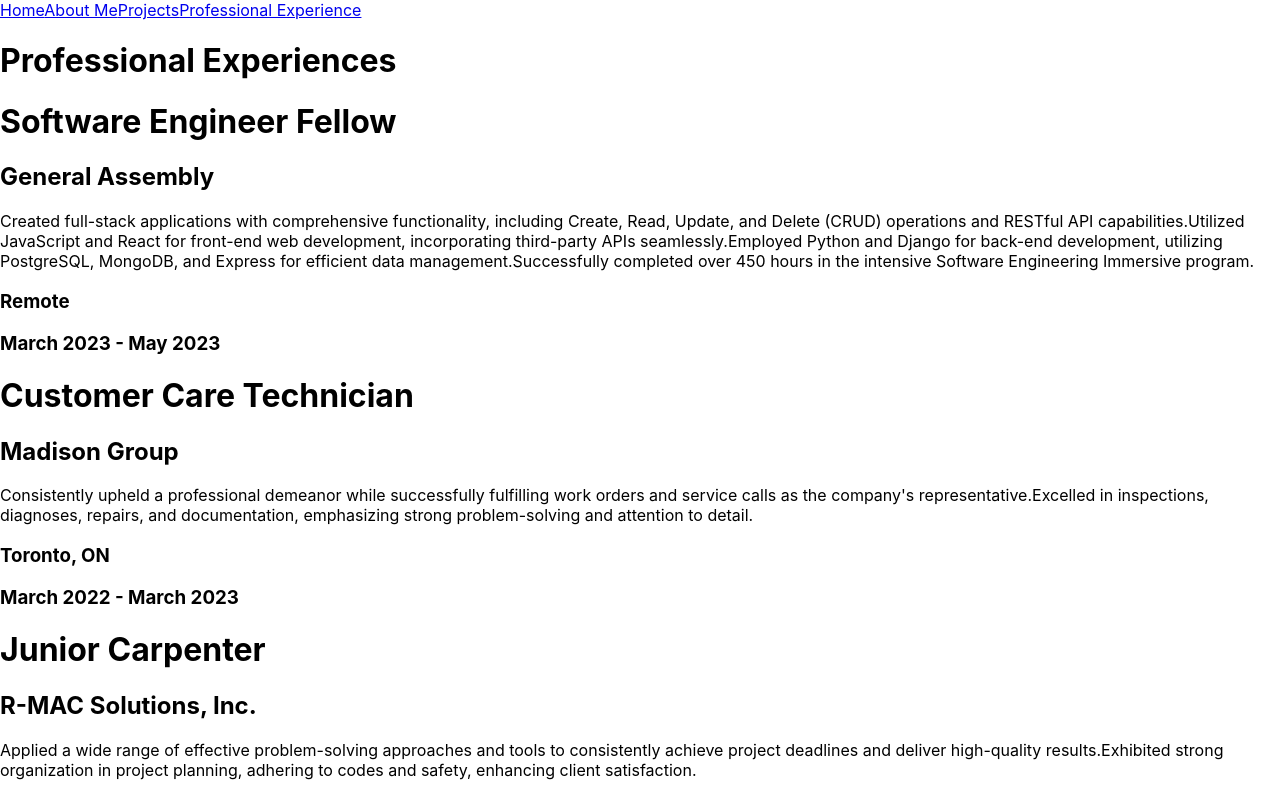
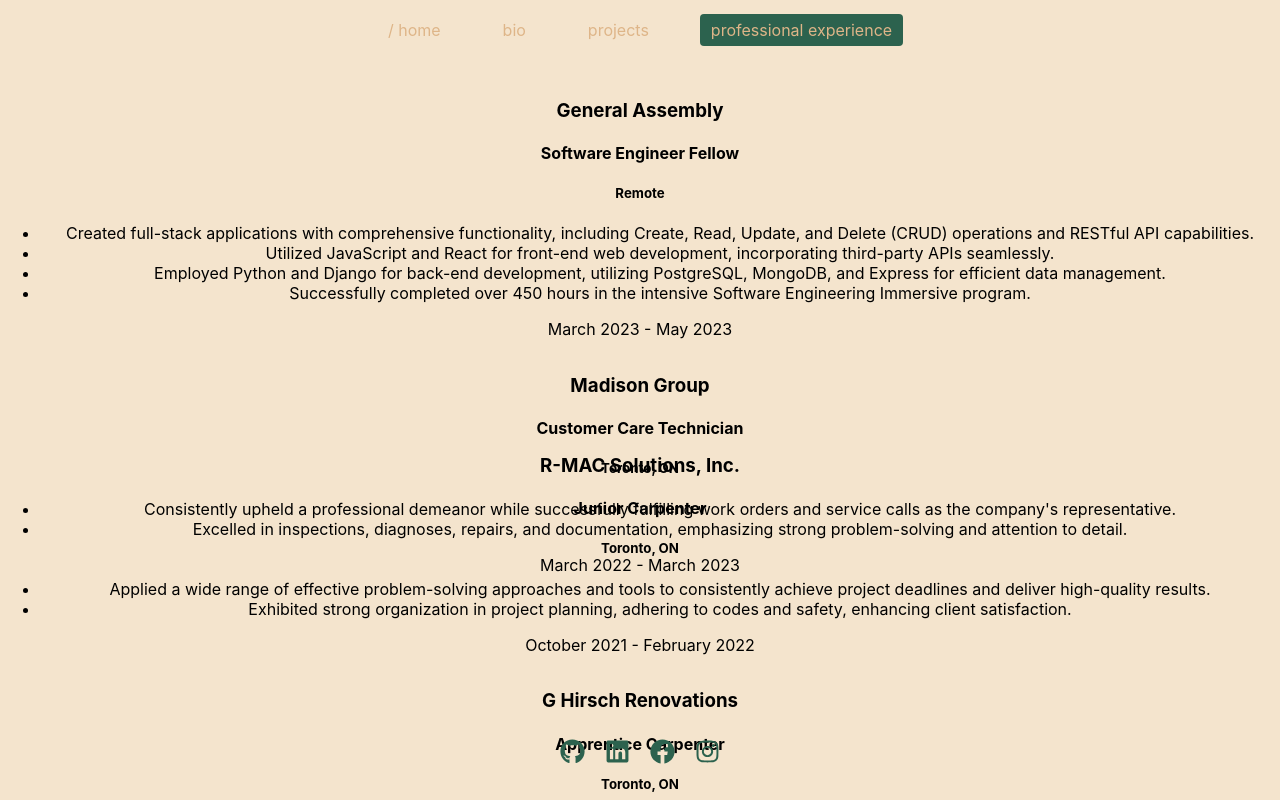
Before and after one commit to Arjybltrn/portfoliov2, a React (Create React App) app: page /experience in a window 1280 px wide. Shown: the top 800 px of the page. Built offline with nearby package versions, Linux system fonts and the light colour scheme.

Commit message:
adds styling

```diff
--- a/src/App.css
+++ b/src/App.css
@@ -36,3 +36,50 @@
     transform: rotate(360deg);
   }
 }
+
+/* App.css */
+:root {
+  --primary-color: #ffa15e; /* Moonrise Kingdom orange */
+  --secondary-color: #5a9b88; /* Moonrise Kingdom green */
+  --background-color: #f4e4cd; /* Creamy background */
+  --nav-footer-height: 80px; /* Common height for nav and footer */
+}
+
+body {
+  background-color: var(--background-color);
+  margin: 0;
+}
+
+.App {
+  display: grid;
+  grid-template-rows: var(--nav-footer-height) 1fr var(--nav-footer-height); /* Three rows: top nav, content, footer */
+  grid-template-columns: 1fr; /* Single column */
+  height: 100vh; /* Make sure the grid covers the entire viewport height */
+}
+
+nav {
+  grid-row: 1; /* Place the nav in the first row */
+  grid-column: 1; /* Place the nav in the first column */
+  height: var(--nav-footer-height); /* Set the height of the nav */
+  display: flex;
+  justify-content: center;
+  align-items: center;
+  color: white;
+}
+
+.name{
+  grid-row: 2; /* Place name and title in the second row */
+  grid-column: 1; /* Place name and title in the first column */
+  text-align: center;
+  padding: 20px;
+}
+
+.footer li{
+  grid-row: 3; /* Place the footer in the third row */
+  grid-column: 1; /* Place the footer in the first column */
+  height: var(--nav-footer-height); /* Set the height of the footer */
+  text-align: center;
+  color: white;
+  padding: 10px;
+  display: inline;
+}
--- a/src/App.js
+++ b/src/App.js
@@ -1,6 +1,8 @@
 import './App.css';
 import { Link } from "react-router-dom"
 import Footer from './components/Footer'
+import Nav from './components/Nav'
+import './css/Nav.css'
 
 import React from 'react';
 
@@ -9,20 +11,24 @@
 
 export function App() {
     return (
-        <div>
-            <nav>
-                <Link to="/">Home</Link>
-                <Link to="/about">About Me</Link>
-                <Link to="/projects">Projects</Link>
-                <Link to="/experience">Professional Experience</Link>
-            </nav>
+        <div className='App'>
+            <Nav />
+
             <div className="name">
-                <h1>Arjay Beltran</h1>
-            </div>
-            <div className='title'>
+                <h1>Hello. I'm Arjay </h1>
                 <h2>Software Engineer</h2>
             </div>
-            <Footer />
+
+
+            <div className='title'>
+
+            </div>
+
+
+            <div className='footer'>
+                <Footer />
+            </div>
+
         </div>
     );
 }
--- a/src/components/About.js
+++ b/src/components/About.js
@@ -8,7 +8,7 @@
 
 export function About() {
     return (
-    <div>
+    <div className='App'>
         <Nav />
         <p>{about}</p>
         <Footer />
--- a/src/components/Experience.js
+++ b/src/components/Experience.js
@@ -41,7 +41,7 @@
         {
             companyName: "G Hirsch Renovations",
             jobTitle: "Apprentice Carpenter",
-            location: "Toronto",
+            location: "Toronto, ON",
             jobDesc: [
                         "Proficiently organized job sites, efficiently gathering tools and materials, while upholding high standards of cleanliness and safety.",
                         "Aided carpenters in structure installation, displayed problem-solving skills, and maintained workspace.",
@@ -51,8 +51,8 @@
         },
         {
             companyName: "UNIQLO Canada",
-            jobTitle: "Assistant Store Manager",
-            location: "Toronto",
+            jobTitle: "Assistant Manager",
+            location: "Toronto, ON",
             jobDesc: [
                         "Successfully achieved daily store sales target of 100% through strategic planning and effective sales management.",
                         "Oversaw store operations, prioritizing safety and excellent customer service.",
@@ -63,36 +63,59 @@
 
     ]
 
-    function ExperienceList  ({ data, renderItem, renderEmpty }) {
-        return !data.length ? ( renderEmpty
-            ) : (
-                <div>{data.map((item) => (
-                    <p key={item.companyName}>
-                        {renderItem(item)}
-                    </p>
-                ))}
-                </div>
-            )
-    }
+    // function ExperienceList  ({ data, renderItem, renderEmpty }) {
+    //     return !data.length ? ( renderEmpty
+    //         ) : (
+    //             <div>{data.map((item) => (
+    //                 <p key={item.companyName}>
+    //                     {renderItem(item)}
+    //                 </p>
+    //             ))}
+    //             </div>
+    //         )
+    // }
+
+    // export function Experience() {
+    //     return (
+    //       <div>
+    //          <Nav />
+    //          <h1>Professional Experiences</h1>
+    //         <ExperienceList
+    //             data={exp}
+    //             renderEmpty={<p>this list is empty</p>}
+    //             renderItem={item =>
+
+    //             <div className='job'>
+    //                 <h1>{item.jobTitle} </h1>
+    //                <h2>{item.companyName} </h2>
+    //                 <p>{item.jobDesc}</p>
+    //                <h3>{item.location}</h3>
+    //                <h3> {item.date}</h3>
+    //             </div>} />
+    //             <Footer />
+    //     </div>
+    //     )
+    //   }
+
 
     export function Experience() {
         return (
-          <div>
-             <Nav />
-             <h1>Professional Experiences</h1>
-            <ExperienceList
-                data={exp}
-                renderEmpty={<p>this list is empty</p>}
-                renderItem={item =>
-
-                <div className='job'>
-                    <h1>{item.jobTitle} </h1>
-                   <h2>{item.companyName} </h2>
-                    <p>{item.jobDesc}</p>
-                   <h3>{item.location}</h3>
-                   <h3> {item.date}</h3>
-                </div>} />
-                <Footer />
-        </div>
-        )
+          <div className='App'>
+            <Nav />
+            {exp.map((experience, index) => (
+              <div key={index}>
+                <h3>{experience.companyName}</h3>
+                <h4>{experience.jobTitle}</h4>
+                <h5>{experience.location}</h5>
+                <ul>
+                  {experience.jobDesc.map((desc, descIndex) => (
+                    <li key={descIndex}>{desc}</li>
+                  ))}
+                </ul>
+                <p>{experience.date}</p>
+              </div>
+            ))}
+            <Footer />
+          </div>
+        );
       }
--- a/src/components/Footer.js
+++ b/src/components/Footer.js
@@ -1,10 +1,11 @@
 import React from 'react';
 import { FaGithub, FaLinkedin, FaFacebook, FaInstagram } from 'react-icons/fa';
+import '../css/Footer.css'
 
 function Footer(props) {
     return (
         <footer>
-        <ul>
+        <ul className='footer'>
           <li>
             <a href="https://github.com/Arjybltrn" target="_blank" rel="noopener noreferrer">
               <FaGithub className="footer-icon" size={25} />
--- a/src/components/Nav.js
+++ b/src/components/Nav.js
@@ -1,15 +1,25 @@
-import React from 'react'
-import { Link } from 'react-router-dom'
+// Nav.js
+import React from 'react';
+import { NavLink } from 'react-router-dom';
+import '../css/Nav.css'; // Import the CSS file
 
 export default function Nav() {
   return (
     <div>
-        <nav className='navbar'>
-            <Link to="/">Home</Link>
-            <Link to="/about">About Me</Link>
-            <Link to="/projects">Projects</Link>
-            <Link to="/experience">Professional Experience</Link>
-        </nav>
+      <nav className='navbar'>
+        <NavLink to="/" exact activeClassName='active'>
+          / home
+        </NavLink>
+        <NavLink to="/about" activeClassName='active'>
+          bio
+        </NavLink>
+        <NavLink to="/projects" activeClassName='active'>
+          projects
+        </NavLink>
+        <NavLink to="/experience" activeClassName='active'>
+          professional experience
+        </NavLink>
+      </nav>
     </div>
-  )
+  );
 }
--- a/src/components/Projects.js
+++ b/src/components/Projects.js
@@ -56,7 +56,7 @@
 
 
         return (
-          <div>
+          <div className='App'>
              <Nav />
             <h1>Projects</h1>
             <ProjectsList
@@ -76,8 +76,3 @@
         </div>
         )
       }
-
-
-
-
-      // let ts = [ "JavaScript", "HTML", "CSS", "AJAX" ]
--- /dev/null
+++ b/src/css/Footer.css
@@ -0,0 +1,30 @@
+/* Footer.css */
+.footer {
+    position: fixed; /* Fixed position to keep it at the bottom */
+    left: 0;
+    bottom: 0;
+    width: 100%;
+    color: rgb(44,98,78);
+    text-align: center;
+    padding: 20px 0; /* 20px padding top and bottom, 0 padding left and right */
+  }
+
+  .footer ul {
+    list-style: none;
+    padding: 0;
+    display: inline-block; /* Display the icons inline */
+  }
+
+  .footer ul li {
+    display: inline;
+    margin: 0 10px; /* Add spacing between icons */
+  }
+
+  .footer a {
+    text-decoration: none;
+    color: rgb(44,98,78);
+  }
+
+  .footer-icon {
+    vertical-align: middle; /* Center the icons vertically */
+  }
--- /dev/null
+++ b/src/css/Nav.css
@@ -0,0 +1,19 @@
+/* Nav.css */
+.navbar {
+    display: inline-block;
+    padding: 20px;
+  }
+
+  .navbar a {
+    text-decoration: none;
+    color: rgb(222,181,136);
+    margin: 0 20px;
+    padding: 5px 10px;
+    border: 1px solid transparent;
+    border-radius: 4px;
+  }
+
+  .navbar a.active {
+    background-color: rgb(44,98,78);
+    color: rgb(222,181,136);
+  }
```
